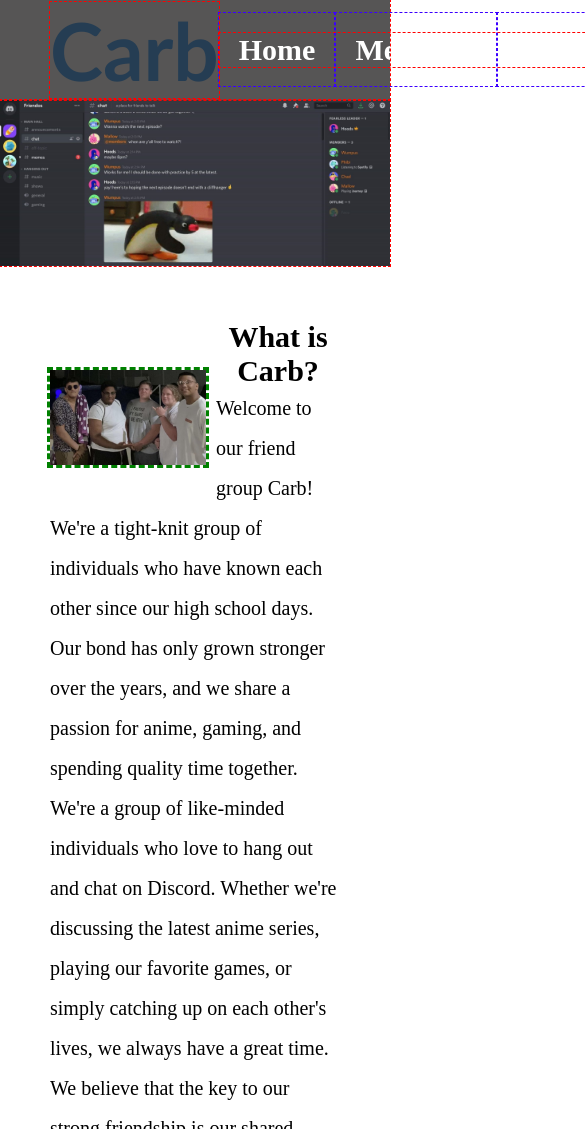
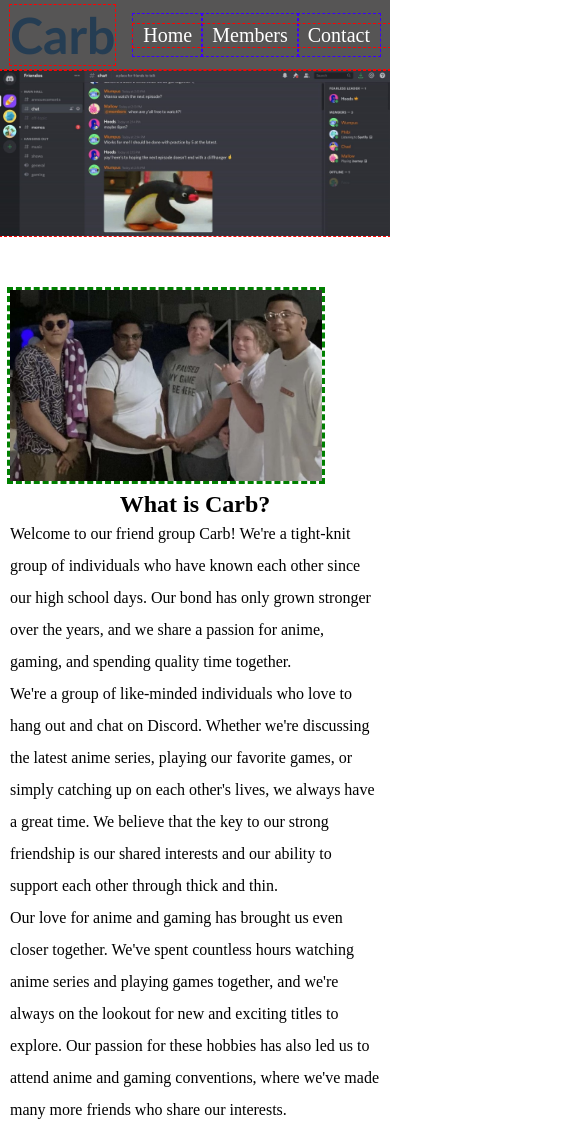
Before and after one commit to idkAle/website, a plain HTML site: page index.html in a window 390 px wide. Shown: the top 1129 px of the page, 585 px wide, since content can reach past the window. Drawn offline with Linux system fonts and the light colour scheme.

Commit message:
Update homestyle.css

```diff
--- a/homestyle.css
+++ b/homestyle.css
@@ -79,52 +79,36 @@ footer{
   background-color: #333;
   height: 50px;
 }
-/* @media only screen and (max-width: 600px) {
+
+@media only screen and (max-width: 600px) {
+  /* Style for NAV */
   nav {
-    height: auto;
+    height: 70px;
   }
-
   nav ul {
-    flex-direction: column;
-    align-items: center;
+    font-size: 20px;
+    padding-right: 10px;
   }
-
   nav a {
     padding: 10px;
+    font-weight: normal;
   }
-
   .logo {
-    font-size: 40px;
+    margin-left: 10px;
+    font-size: 50px;
   }
-
-  .abousUs {
-    flex-direction: column;
+  /* Style for MAIN IMAGE */
+  img#groupPhoto {
+    margin: 50px 10px 10px 10px;
+    width: 80%;
   }
-
-  .abousUs figure {
-    width: 100%;
+  article {
+    margin: 10px;
   }
-
-  .abousUs article {
-    width: 100%;
+  h2 {
+    font-size: 24px;
   }
-
-  article {
-    margin-left: 0;
+  p {
+    font-size: 16px;
   }
-
-  article p:last-child {
-    margin-bottom: 0;
-  }
-
-  article figcaption {
-    text-align: center;
-    margin-top: 10px;
-  }
-
-  img {
-    margin: 10px auto;
-    max-width: 100%;
-    transform: none;
-  }
-} */
+}
```
